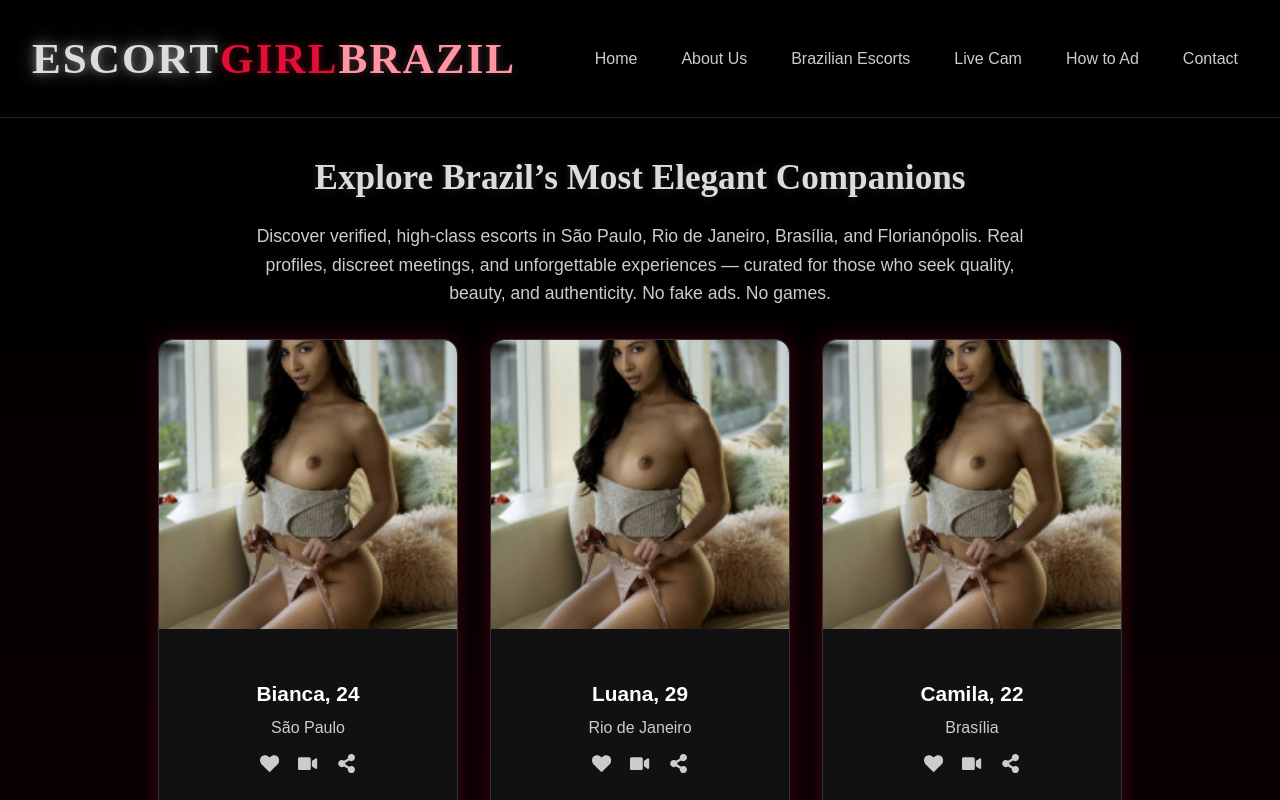
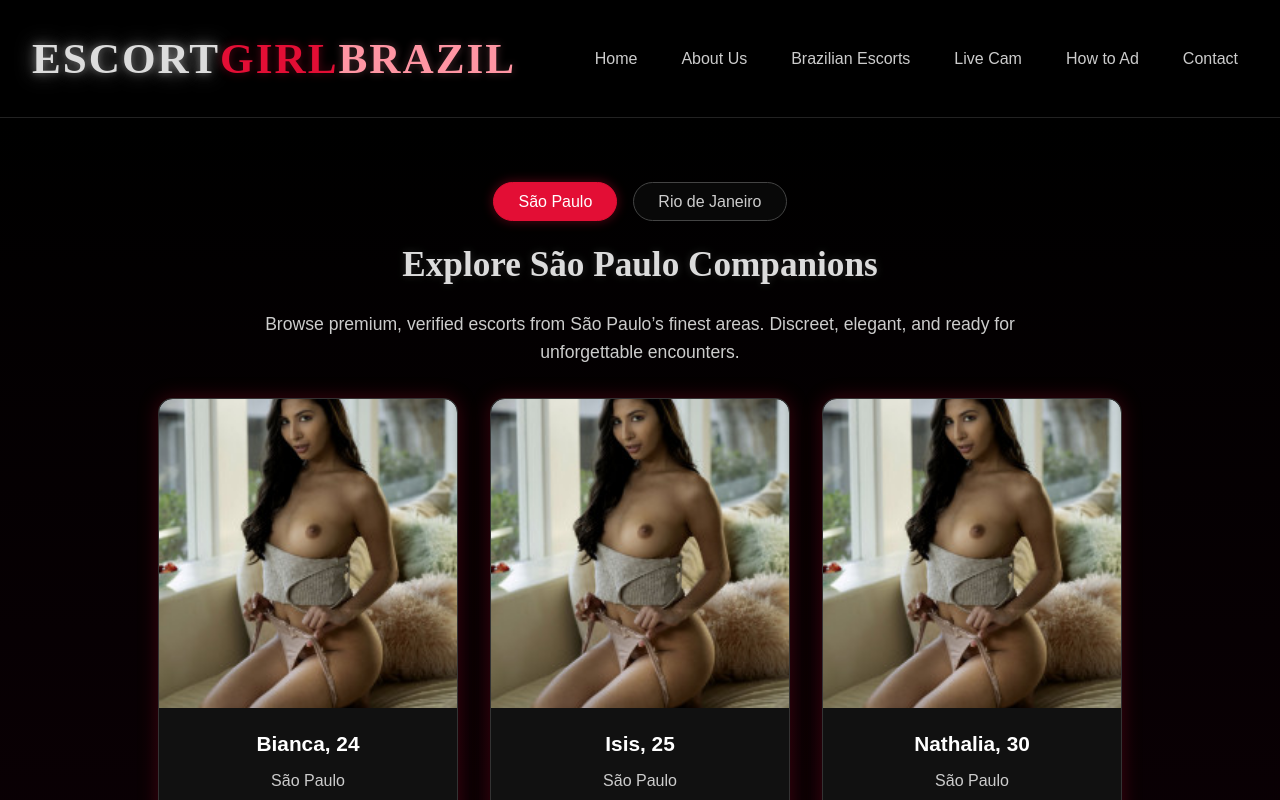
Before and after one commit to countdracula6/newecg, a React (Vite) app: page / in a window 1280 px wide. Shown: the top 800 px of the page. Built offline with nearby package versions, Linux system fonts and the light colour scheme; a web font is replaced by a local one.

Commit message:
first goods

```diff
--- a/src/App.css
+++ b/src/App.css
@@ -46,3 +46,37 @@
   margin-bottom: 1rem;
   text-align: center;
 }
+
+.city-tabs {
+  display: flex;
+  justify-content: center;
+  gap: 1rem;
+  margin-top: 2rem;
+  margin-bottom: 1rem;
+  flex-wrap: wrap;
+}
+
+.city-tabs button {
+  background: rgba(255, 255, 255, 0.03);
+  color: #ccc;
+  border: 1px solid #444;
+  padding: 0.6rem 1.5rem;
+  border-radius: 30px;
+  font-size: 1rem;
+  font-family: 'Poppins', sans-serif;
+  cursor: pointer;
+  transition: all 0.3s ease;
+  backdrop-filter: blur(4px);
+}
+
+.city-tabs button:hover {
+  background-color: rgba(227, 14, 53, 0.1);
+  color: #e30e35;
+}
+
+.city-tabs button.active {
+  background-color: #e30e35;
+  color: white;
+  border-color: #e30e35;
+  box-shadow: 0 0 12px rgba(227, 14, 53, 0.4);
+}
--- a/src/App.jsx
+++ b/src/App.jsx
@@ -3,26 +3,45 @@ import Header from './components/Header';
 import Footer from './components/Footer';
 import EscortCard from './components/EscortCard';
 import escorts from './data/escorts.json';
+import { useState } from 'react';
 
 function App() {
+  const [selectedCity, setSelectedCity] = useState('São Paulo');
+
+  const filteredEscorts = escorts.filter((escort) => escort.city === selectedCity);
+
   return (
     <div className="page">
       <Header />
 
       <main className="main-section">
-        <h2 className="section-title">Explore Brazil’s Most Elegant Companions</h2>
+        <div className="city-tabs">
+  <button
+    className={selectedCity === 'São Paulo' ? 'active' : ''}
+    onClick={() => setSelectedCity('São Paulo')}
+  >
+    São Paulo
+  </button>
+  <button
+    className={selectedCity === 'Rio de Janeiro' ? 'active' : ''}
+    onClick={() => setSelectedCity('Rio de Janeiro')}
+  >
+    Rio de Janeiro
+  </button>
+</div>
+
+<h2 className="section-title">Explore {selectedCity} Companions</h2>
+
+
         <p className="section-desc">
-          Discover verified, high-class escorts in São Paulo, Rio de Janeiro, Brasília, and Florianópolis.
-          Real profiles, discreet meetings, and unforgettable experiences — curated for those who seek quality, beauty, and authenticity.
-          No fake ads. No games.
+          Browse premium, verified escorts from {selectedCity}’s finest areas. Discreet, elegant, and ready for unforgettable encounters.
         </p>
 
-       <div className="gallery">
-  {escorts.slice(0, 9).map((escort) => (
-    <EscortCard key={escort.id} {...escort} />
-  ))}
-</div>
-
+        <div className="gallery">
+          {filteredEscorts.map((escort) => (
+            <EscortCard key={escort.id} {...escort} />
+          ))}
+        </div>
       </main>
 
       <Footer />
--- a/src/components/EscortCard.css
+++ b/src/components/EscortCard.css
@@ -9,11 +9,8 @@
   border: 1px solid #333;
   display: flex;
   flex-direction: column;
-  justify-content: space-between;
   transition: transform 0.3s ease, box-shadow 0.3s ease;
-  padding-bottom: 1rem; /* ✅ added padding */
 }
-
 
 .escort-card:hover {
   transform: scale(1.03);
@@ -22,40 +19,42 @@
 
 .escort-photo {
   width: 100%;
-  height: 60%;
+  height: 62%;
   object-fit: cover;
   border-top-left-radius: 14px;
   border-top-right-radius: 14px;
 }
 
 .escort-info {
-  padding: 1rem;
-  text-align: center;
-  height: 35%;
   display: flex;
   flex-direction: column;
   align-items: center;
+  justify-content: space-between;
+  padding: 1rem;
+  height: 38%;
 }
 
-
 .escort-info h2 {
-  margin: 0.5rem 0 0.3rem;
+  margin: 0.2rem 0;
   font-size: 1.3rem;
+  font-weight: 600;
+  text-align: center;
   color: #fff;
 }
 
 .escort-info p {
-  margin-bottom: 0.8rem;
+  margin: 0.2rem 0 1rem;
   font-size: 1rem;
   color: #ccc;
+  text-align: center;
 }
 
 .icon-row {
   display: flex;
   justify-content: center;
   gap: 1.2rem;
+  font-size: 1.2rem;
   margin-bottom: 1rem;
-  font-size: 1.2rem;
 }
 
 .icon {
@@ -83,10 +82,19 @@
   transition: background-color 0.3s ease;
   width: 100%;
   max-width: 220px;
-  margin-top: 1rem;
 }
-
 
 .book-btn:hover {
   background-color: #ff5a6f;
 }
+
+@media (max-width: 768px) {
+  .escort-card {
+    width: 90%;
+    height: auto;
+  }
+
+  .escort-photo {
+    height: 300px;
+  }
+}
--- a/src/data/escorts.json
+++ b/src/data/escorts.json
@@ -1,65 +1,20 @@
 [
-  {
-    "id": 1,
-    "name": "Bianca",
-    "age": 24,
-    "city": "São Paulo",
-    "photo": "/photos/garota-1.jpg"
-  },
-  {
-    "id": 2,
-    "name": "Luana",
-    "age": 29,
-    "city": "Rio de Janeiro",
-    "photo": "/photos/garota-1.jpg"
-  },
-  {
-    "id": 3,
-    "name": "Camila",
-    "age": 22,
-    "city": "Brasília",
-    "photo": "/photos/garota-1.jpg"
-  },
-  {
-    "id": 4,
-    "name": "Nathalia",
-    "age": 27,
-    "city": "Florianópolis",
-    "photo": "/photos/garota-1.jpg"
-  },
-  {
-    "id": 5,
-    "name": "Isis",
-    "age": 25,
-    "city": "São Paulo",
-    "photo": "/photos/garota-1.jpg"
-  },
-  {
-    "id": 6,
-    "name": "Giovanna",
-    "age": 30,
-    "city": "Rio de Janeiro",
-    "photo": "/photos/garota-1.jpg"
-  },
-  {
-    "id": 7,
-    "name": "Sabrina",
-    "age": 26,
-    "city": "Brasília",
-    "photo": "/photos/garota-1.jpg"
-  },
-  {
-    "id": 8,
-    "name": "Larissa",
-    "age": 23,
-    "city": "Florianópolis",
-    "photo": "/photos/garota-1.jpg"
-  },
-  {
-    "id": 9,
-    "name": "Helena",
-    "age": 28,
-    "city": "São Paulo",
-    "photo": "/photos/garota-1.jpg"
-  }
+  { "id": 1, "name": "Bianca", "age": 24, "city": "São Paulo", "area": "Jardins", "photo": "/photos/garota-1.jpg" },
+  { "id": 2, "name": "Luana", "age": 27, "city": "Rio de Janeiro", "area": "Leblon", "photo": "/photos/garota-1.jpg" },
+  { "id": 3, "name": "Isis", "age": 25, "city": "São Paulo", "area": "Pinheiros", "photo": "/photos/garota-1.jpg" },
+  { "id": 4, "name": "Camila", "age": 23, "city": "Rio de Janeiro", "area": "Copacabana", "photo": "/photos/garota-1.jpg" },
+  { "id": 5, "name": "Nathalia", "age": 30, "city": "São Paulo", "area": "Moema", "photo": "/photos/garota-1.jpg" },
+  { "id": 6, "name": "Giovanna", "age": 26, "city": "Rio de Janeiro", "area": "Barra da Tijuca", "photo": "/photos/garota-1.jpg" },
+  { "id": 7, "name": "Helena", "age": 29, "city": "São Paulo", "area": "Bela Vista", "photo": "/photos/garota-1.jpg" },
+  { "id": 8, "name": "Larissa", "age": 22, "city": "Rio de Janeiro", "area": "Centro", "photo": "/photos/garota-1.jpg" },
+  { "id": 9, "name": "Valentina", "age": 28, "city": "São Paulo", "area": "Vila Olímpia", "photo": "/photos/garota-1.jpg" },
+  { "id": 10, "name": "Sofia", "age": 24, "city": "Rio de Janeiro", "area": "Ipanema", "photo": "/photos/garota-1.jpg" },
+  { "id": 11, "name": "Juliana", "age": 26, "city": "São Paulo", "area": "Tatuapé", "photo": "/photos/garota-1.jpg" },
+  { "id": 12, "name": "Marina", "age": 25, "city": "Rio de Janeiro", "area": "Lapa", "photo": "/photos/garota-1.jpg" },
+  { "id": 13, "name": "Amanda", "age": 27, "city": "São Paulo", "area": "Centro", "photo": "/photos/garota-1.jpg" },
+  { "id": 14, "name": "Fernanda", "age": 28, "city": "Rio de Janeiro", "area": "Niterói", "photo": "/photos/garota-1.jpg" },
+  { "id": 15, "name": "Carolina", "age": 23, "city": "São Paulo", "area": "Lapa", "photo": "/photos/garota-1.jpg" },
+  { "id": 16, "name": "Bruna", "age": 24, "city": "Rio de Janeiro", "area": "Leblon", "photo": "/photos/garota-1.jpg" },
+  { "id": 17, "name": "Thais", "age": 29, "city": "São Paulo", "area": "Guarulhos", "photo": "/photos/garota-1.jpg" },
+  { "id": 18, "name": "Débora", "age": 30, "city": "Rio de Janeiro", "area": "Copacabana", "photo": "/photos/garota-1.jpg" }
 ]
```
